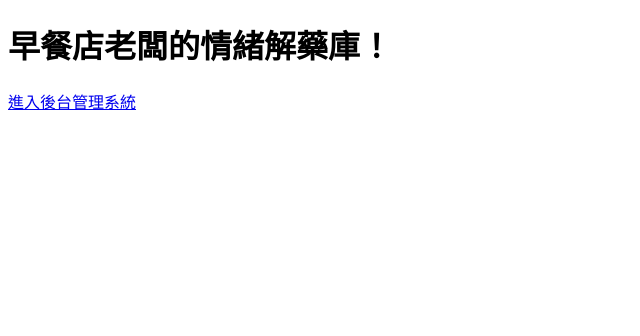
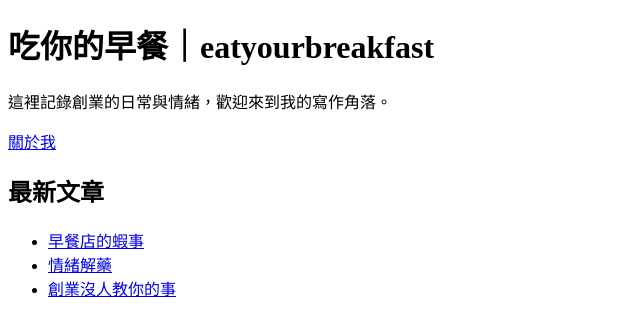
Before and after one commit to chi-1020/eatyourbreakfast, a plain HTML site: page index.html in a window 1280 px wide. Shown: the whole page, without its empty margins (0-640 px from the left). Drawn offline with Linux system fonts and the light colour scheme.

Commit message:
Add files via upload

```diff
--- a/index.html
+++ b/index.html
@@ -1,11 +1,22 @@
 <!DOCTYPE html>
 <html lang="zh-Hant">
 <head>
-  <meta charset="UTF-8">
-  <title> eatyourbreakfast</title>
+  <meta charset="UTF-8" />
+  <meta name="viewport" content="width=device-width, initial-scale=1.0" />
+  <title>吃你的早餐｜eatyourbreakfast</title>
 </head>
 <body>
-  <h1>早餐店老闆的情緒解藥庫！</h1>
-  <p><a href="/admin/">進入後台管理系統</a></p>
+  <h1>吃你的早餐｜eatyourbreakfast</h1>
+  <p>這裡記錄創業的日常與情緒，歡迎來到我的寫作角落。</p>
+  <nav>
+    <a href="about.html">關於我</a>
+  </nav>
+
+  <h2>最新文章</h2>
+  <ul>
+    <li><a href="blog-breakfast.html">早餐店的蝦事</a></li>
+    <li><a href="blog-emotion.html">情緒解藥</a></li>
+    <li><a href="blog-truth.html">創業沒人教你的事</a></li>
+  </ul>
 </body>
 </html>
```
